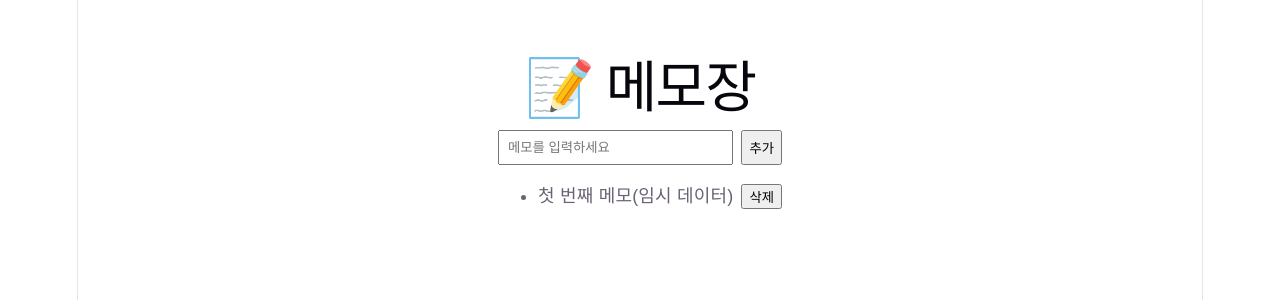
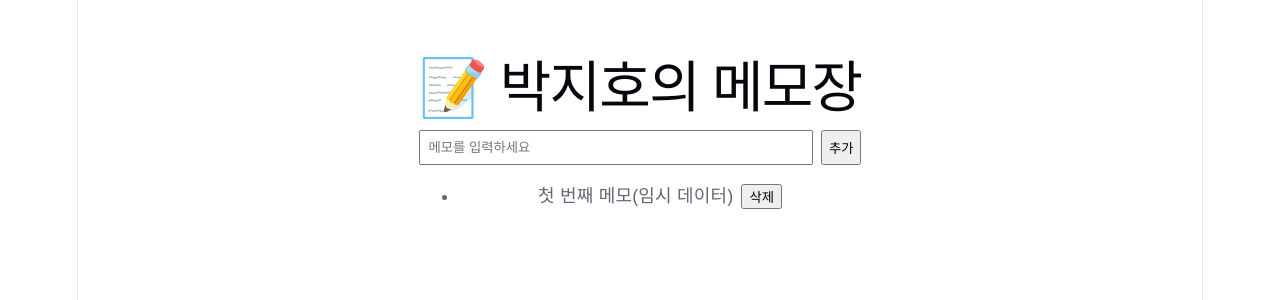
Before and after one commit to vctr7/memo-frontend, a React (Vite) app: page / in a window 1280 px wide. Shown: the top 300 px of the page. Built offline with nearby package versions, Linux system fonts and the light colour scheme; no server answers.

Commit message:
Update title

```diff
--- a/src/App.jsx
+++ b/src/App.jsx
@@ -24,7 +24,7 @@ export default function App() {
 
   return (
     <div style={{ maxWidth: 480, margin: "40px auto", fontFamily: "sans-serif" }}>
-      <h1>📝 메모장</h1>
+      <h1>📝 박지호의 메모장</h1>
       <div style={{ display: "flex", gap: 8 }}>
         <input value={text} onChange={(e) => setText(e.target.value)}
           placeholder="메모를 입력하세요" style={{ flex: 1, padding: 8 }} />
```
